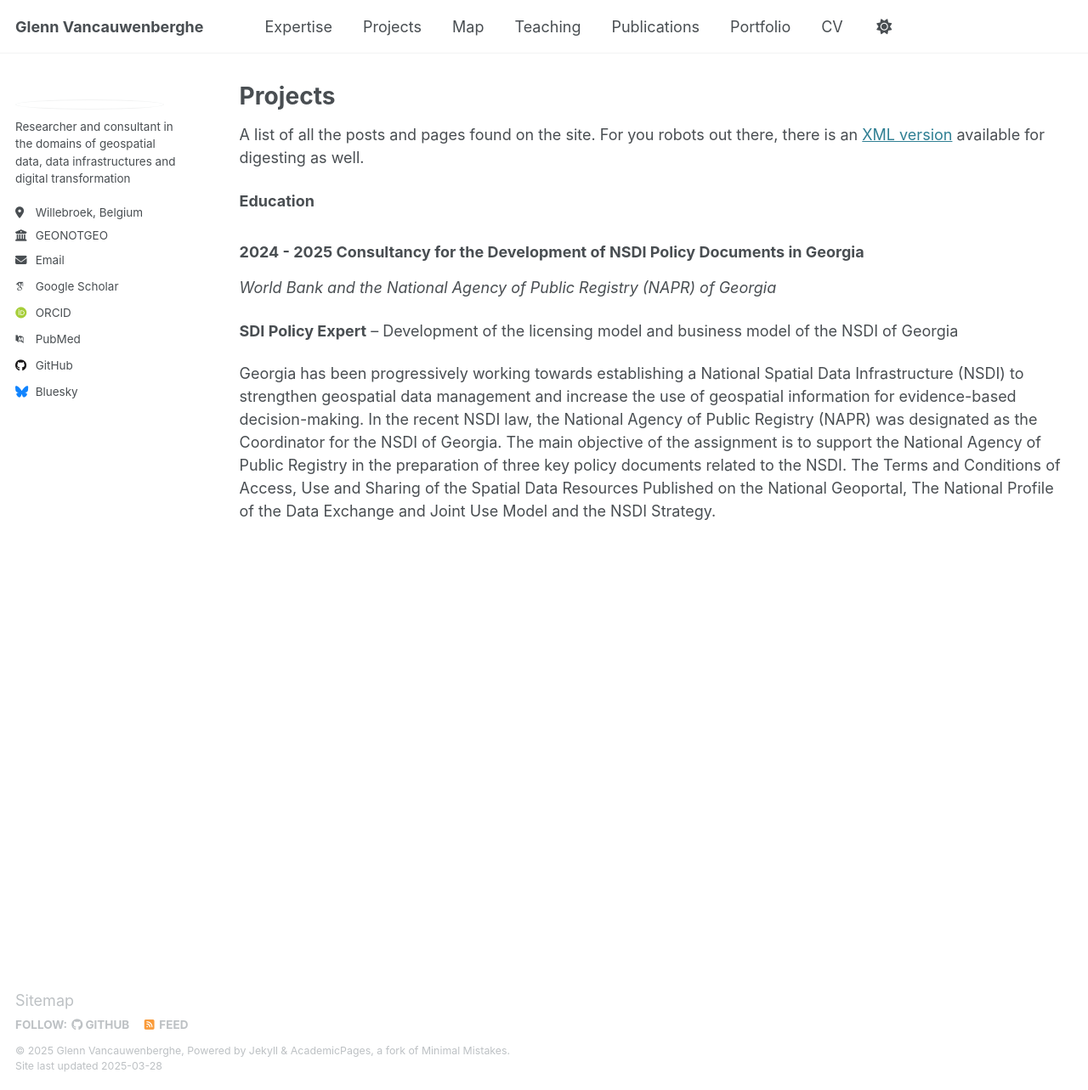
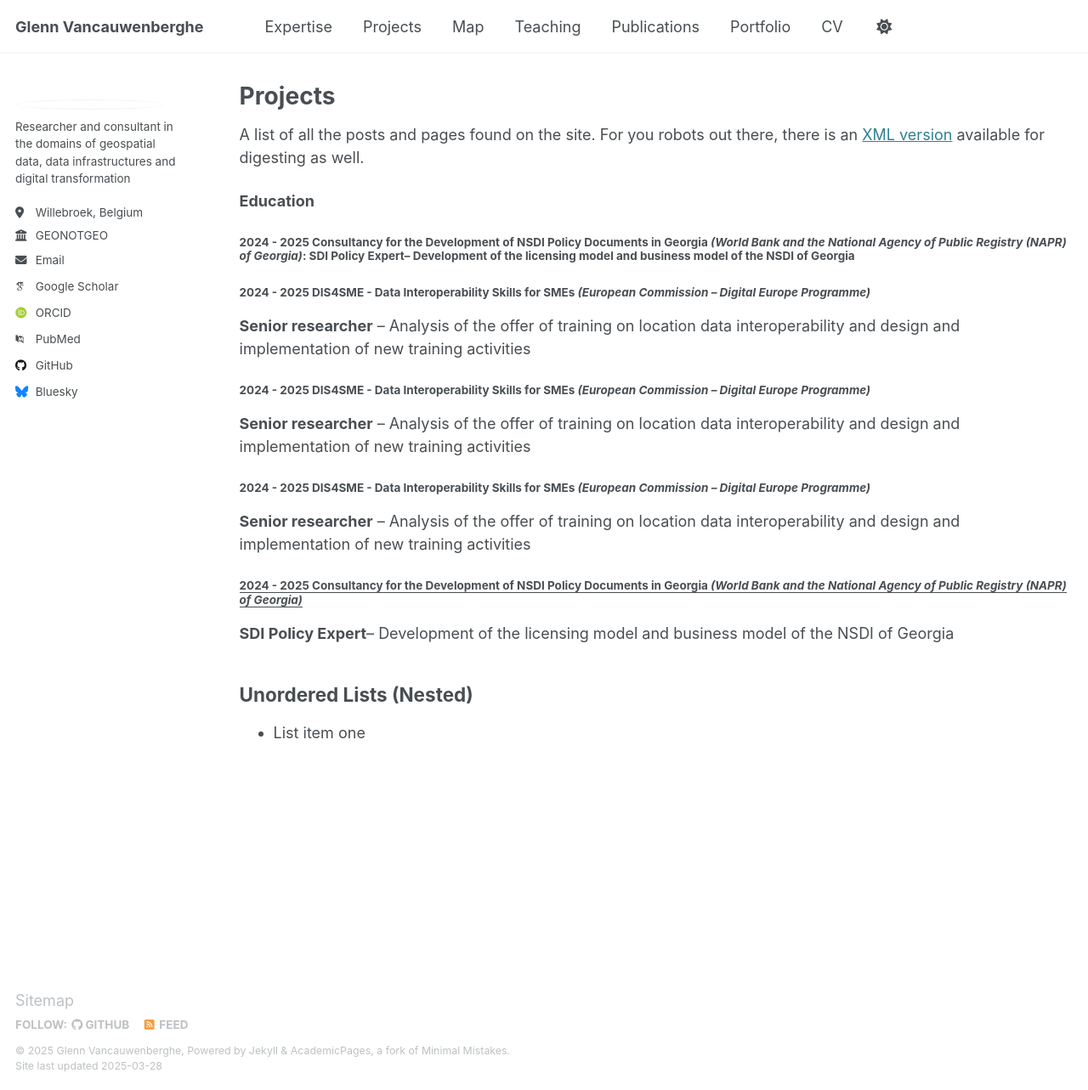
Before and after one commit to GVancauwenberghe/gvancauwenberghe.github.io, a Jekyll site: the page built from _pages/projects.md, in a window 1280 px wide and 1283 px high. Shown: the whole window at 85% size. Built offline with Jekyll 4.4.1, drawn with Linux system fonts in a browser that asks for light colours; some web fonts are replaced.

Commit message:
Update projects.md

```diff
--- a/_pages/projects.md
+++ b/_pages/projects.md
@@ -11,9 +11,20 @@ A list of all the posts and pages found on the site. For you robots out there, t
 
 **Education**
 
-### 2024 - 2025 Consultancy for the Development of NSDI Policy Documents in Georgia
-_World Bank and the National Agency of Public Registry (NAPR) of Georgia_
+#### 2024 - 2025 Consultancy for the Development of NSDI Policy Documents in Georgia _(World Bank and the National Agency of Public Registry (NAPR) of Georgia)_: **SDI Policy Expert**–   Development of the licensing model and business model of the NSDI of Georgia
 
-**SDI Policy Expert** –   Development of the licensing model and business model of the NSDI of Georgia
+#### 2024 - 2025 DIS4SME -  Data Interoperability Skills for SMEs _(European Commission –   Digital Europe Programme)_
+**Senior researcher** –   Analysis of the offer of training on location data interoperability and design and implementation of new training activities
 
-Georgia has been progressively working towards establishing a National Spatial Data Infrastructure (NSDI) to strengthen geospatial data management and increase the use of geospatial information for evidence-based decision-making.  In the recent NSDI law, the National Agency of Public Registry (NAPR) was designated as the Coordinator for the NSDI of Georgia. The main objective of the assignment is to support the National Agency of Public Registry in the preparation of three key policy documents related to the NSDI. The Terms and Conditions of Access, Use and Sharing of the Spatial Data Resources Published on the National Geoportal,  The National Profile of the Data Exchange and Joint Use Model and the NSDI Strategy.
+#### 2024 - 2025 DIS4SME -  Data Interoperability Skills for SMEs _(European Commission –   Digital Europe Programme)_
+**Senior researcher** –   Analysis of the offer of training on location data interoperability and design and implementation of new training activities
+
+#### 2024 - 2025 DIS4SME -  Data Interoperability Skills for SMEs _(European Commission –   Digital Europe Programme)_
+**Senior researcher** –   Analysis of the offer of training on location data interoperability and design and implementation of new training activities
+
+#### <ins>2024 - 2025<ins> Consultancy for the Development of NSDI Policy Documents in Georgia _(World Bank and the National Agency of Public Registry (NAPR) of Georgia)_<ins>
+**SDI Policy Expert**–   Development of the licensing model and business model of the NSDI of Georgia
+
+## Unordered Lists (Nested)
+
+  * List item one
```
